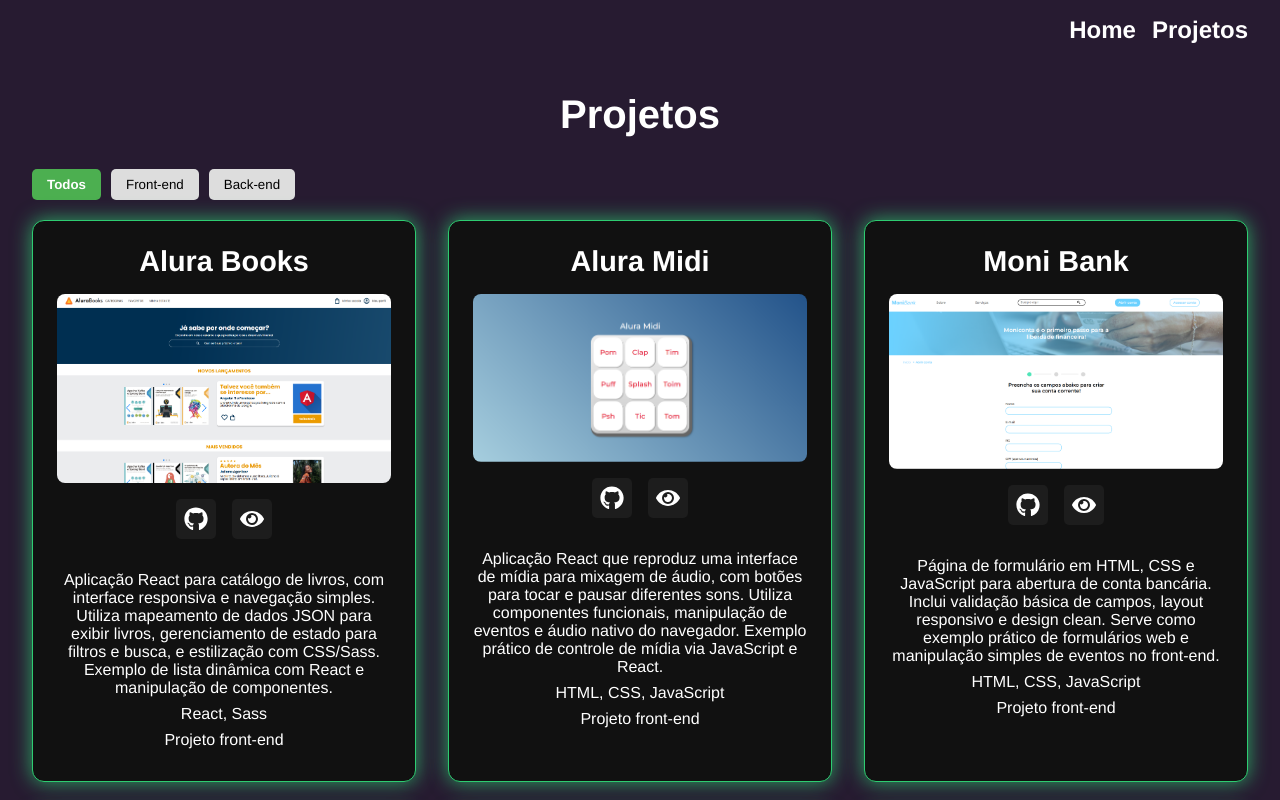
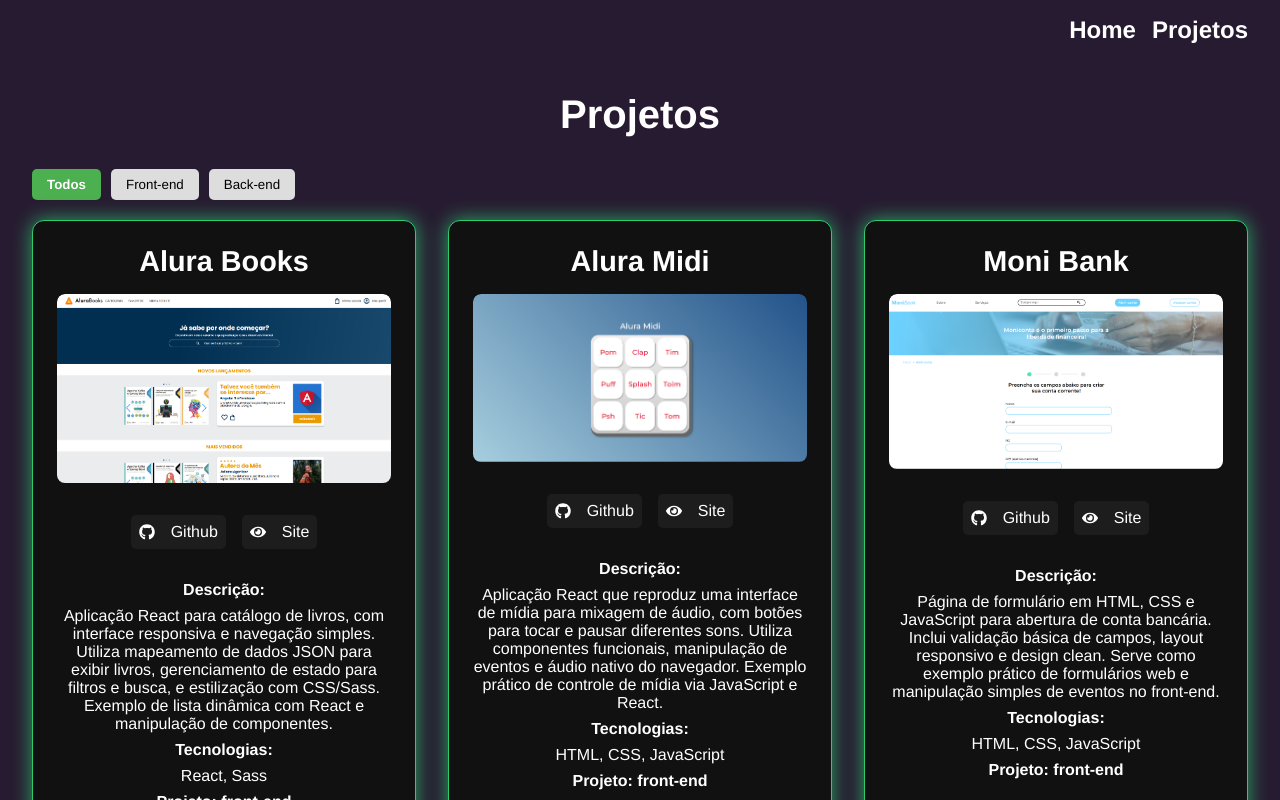
Before and after one commit to jhon3k/Portfolio, a React (Vite) app: page /Projects in a window 1280 px wide. Shown: the top 800 px of the page. Built offline with nearby package versions, Linux system fonts and the light colour scheme.

Commit message:
correção dos links do card e do modal

```diff
--- a/package.json
+++ b/package.json
@@ -10,6 +10,7 @@
     "preview": "vite preview"
   },
   "dependencies": {
+    "antd": "^5.27.4",
     "path": "^0.12.7",
     "react": "^19.1.0",
     "react-dom": "^19.1.0",
--- a/src/Styles/components/ProjectsContainer.sass
+++ b/src/Styles/components/ProjectsContainer.sass
@@ -43,6 +43,7 @@
     background-color: variables.$bg-color-secondary
     border-radius: variables.$card-border-radius
     color: #fff
+    font-size: 1rem
     @include mixins.center
     transition: background 0.3s ease, color 0.3s ease
 
@@ -73,3 +74,52 @@
     text-align: center
     margin-bottom: 0.5rem
     font-size: 1rem
+
+  img
+    cursor: pointer
+    transition: 0.3s ease
+    border-radius: 8px
+
+    &:hover
+      transform: scale(1.03)
+      box-shadow: 0 0 15px rgba(255, 255, 255, 0.4)
+
+.image-wrapper
+  position: relative
+  overflow: hidden
+  border-radius: 8px
+  cursor: pointer
+
+  img
+    width: 100%
+    display: block
+    transition: transform 0.3s ease
+
+  .hover-card
+    position: absolute
+    top: 0
+    left: -100%
+    width: 100%
+    height: 100%
+    background: rgba(46, 204, 113, 0.85) // verde translúcido
+    display: flex
+    align-items: center
+    justify-content: center
+    transition: left 0.4s ease
+    color: white
+
+    .eye-icon
+      font-size: 2rem
+      opacity: 0
+      transform: scale(0.8)
+      transition: opacity 0.3s ease, transform 0.3s ease
+
+  &:hover img
+    transform: scale(1.05)
+
+  &:hover .hover-card
+    left: 0
+
+  &:hover .eye-icon
+    opacity: 1
+    transform: scale(1)
--- a/src/Styles/components/modal.sass
+++ b/src/Styles/components/modal.sass
@@ -1,3 +1,5 @@
+@use '../variables'
+
 .modal-overlay
   position: fixed
   top: 0
@@ -29,6 +31,22 @@
     border-radius: 8px
     margin: 15px 0
 
+  div
+    display: flex
+    gap: 1rem
+    justify-content: center
+
+    a
+      text-decoration: none
+      color: #fff
+      font-size: 1.5rem
+      background: variables.$bg-color
+      padding: .5rem
+      border-radius: .5rem
+
+      &:hover
+        background: variables.$gradient
+
 .close-btn
   position: absolute
   top: 10px
--- a/src/data/projects.json
+++ b/src/data/projects.json
@@ -153,7 +153,7 @@
         "id" : "Campeonato-brasileiro2024",
         "name" : "Campeonato brasileiro 2024",
         "image" : "/img/Logo_CampeonatoBrasileiro2024.png",
-        "description" : "Campeonato do brasileirão 2024 é uma API que faz um CRUD e valida a tabela do brasileirão 2024",
+        "description" : "Campeonato do brasileirão 2024 é uma API que faz um CRUD e valida a tabela do brasileirão 2024.",
         "tecnologies" : "Node.js, Express",
         "github" : "https://github.com/jhon3k/campeonato-brasileira-API",
         "category" : "back-end"
--- a/src/pages/Projects.jsx
+++ b/src/pages/Projects.jsx
@@ -48,27 +48,36 @@ const Projects = () => {
             key={project.id}
           >
             <h3>{project.name}</h3>
-            <img
-              src={project.image}
-              alt={project.name}
-              onClick={() => setSelectedProject(project)}
-              style={{ cursor: "pointer" }}
-            />
+            <div className="image-wrapper" onClick={() => setSelectedProject(project)}>
+              <img src={project.image} alt={project.name} />
+              <div className="hover-card">
+                <FaEye className="eye-icon" />
+                Ver
+              </div>
+            </div>
             <div>
-              <a href={project.github} target="_blank" rel="noreferrer">
-                <div className='social-btn'>
+              <a href={project.github} target="_blank" rel="noreferrer" style={{ textDecoration: "none" }}>
+                <div className="social-btn">
                   <FaGithub />
+                  Github
                 </div>
               </a>
-              <a href={project.site} target="_blank" rel="noreferrer">
-                <div className='social-btn'>
+
+              {project.site && (
+                <a href={project.site} target="_blank" rel="noreferrer" style={{ textDecoration: "none" }}>
+                <div className="social-btn">
                   <FaEye />
+                Site
                 </div>
               </a>
+              )}
+
             </div>
+            <p><b>Descrição:</b></p>
             <p>{project.description}</p>
+            <p><b>Tecnologias:</b></p>
             <p>{project.tecnologies}</p>
-            <p>Projeto {project.category}</p>
+            <p><b>Projeto: {project.category}</b></p>
           </div>
         ))}
       </div>
@@ -82,8 +91,32 @@ const Projects = () => {
             </span>
             <h2>{selectedProject.name}</h2>
             <img src={selectedProject.image} alt={selectedProject.name} />
+            <div>
+              <div className="modal-links">
+
+                {selectedProject.github && (
+                  <a href={selectedProject.github} target="_blank" rel="noreferrer">
+                    <div className="social-btn">
+                      <FaGithub />
+                      <span>GitHub</span>
+                    </div>
+                  </a>
+                )}
+
+                {selectedProject.site && (
+                  <a href={selectedProject.site} target="_blank" rel="noreferrer">
+                    <div className="social-btn">
+                      <FaEye />
+                      <span>Ver site</span>
+                    </div>
+                  </a>
+                )}
+              </div>
+            </div>
+            <p><b>Descrição:</b></p>
             <p>{selectedProject.description}</p>
-            <p><b>Tecnologias:</b> {selectedProject.tecnologies}</p>
+            <p><b>Tecnologias:</b></p>
+            <p>{selectedProject.tecnologies}</p>
           </div>
         </div>
       )}
```
Also changed, not shown: daa.jsx (added, +65 -0 lines), 1 other file (tests, documents, lock files or other folders).
